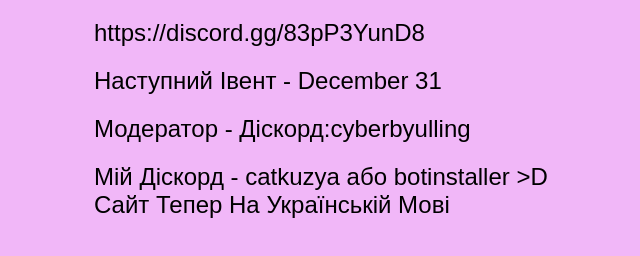
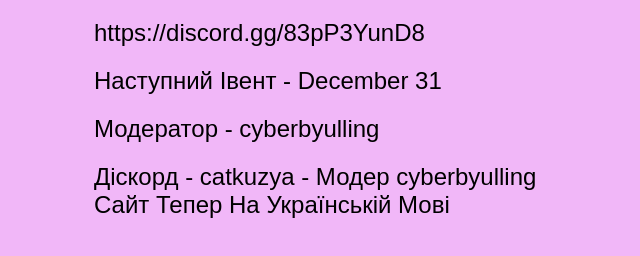
Before and after one commit to MotyaImSobaka/KuzyaAnmount, a plain HTML site: page index.html in a window 1280 px wide. Shown: the part 116-372 px from the top of the page, without its empty margins (246-886 px from the left). Drawn offline with Linux system fonts and the light colour scheme.

Commit message:
Update index.html

```diff
--- a/index.html
+++ b/index.html
@@ -52,8 +52,8 @@
         <div class="events">
             <div class="event">https://discord.gg/83pP3YunD8</div>
             <div class="event">Наступний Івент - December 31</div>
-            <div class="event">Модератор - Діскорд:cyberbyulling</div>
-                  <div class="event">Мій Діскорд - catkuzya або botinstaller >D
+            <div class="event">Модератор - cyberbyulling</div>
+                  <div class="event">Діскорд - catkuzya - Модер cyberbyulling
                     <div class="Оновлення">Сайт Тепер На Українській Мові</div>
 </div>
         </div>
```
